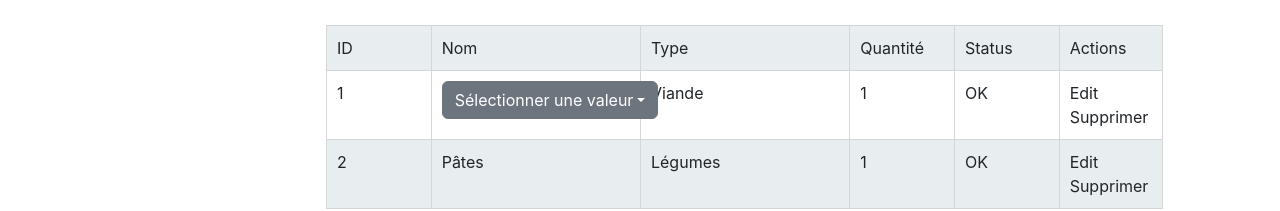
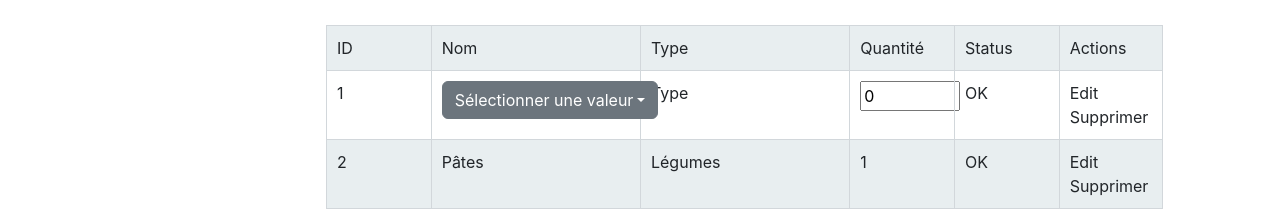
Before and after one commit to plouiserre/ShoppingManagerV2, a React (Create React App) app in the folder shopping-manager-front/: page /Meal/add in a window 1280 px wide. Shown: the part 247-458 px from the top of the page. Built offline with nearby package versions, Linux system fonts and the light colour scheme.

Commit message:
quantity updated

```diff
--- a/shopping-manager-front/src/components/MealForm/MealForm.jsx
+++ b/shopping-manager-front/src/components/MealForm/MealForm.jsx
@@ -8,7 +8,9 @@ export function MealForm({ meal, setMeal }) {
   var defaultDropdownValue = "Sélectionner une valeur";
   const stocks = useSelector((store) => store.STOCK.stocks);
   const stocksName = [];
-  const [typeStock, setTypeStock] = useState("Viande");
+  //TODO externalize in the component
+  const [typeStock, setTypeStock] = useState("Type");
+  const [quantityMealItem, setQuantityMealItem] = useState(0);
   orderedStockName();
   function orderedStockName() {
     stocks.map((stock) => {
@@ -146,7 +148,16 @@ export function MealForm({ meal, setMeal }) {
               />
             </div>
             <div className={`col-2 ${s.cellMealsSubList}`}>{typeStock}</div>
-            <div className={`col-1 ${s.cellMealsSubList}`}>1</div>
+            <div className={`col-1 ${s.cellMealsSubList}`}>
+              <input
+                type="number"
+                value={quantityMealItem}
+                onChange={(quantity) => {
+                  setQuantityMealItem(quantity);
+                }}
+                className={`${s.numberQuantityMealItem}`}
+              />
+            </div>
             <div className={`col-1 ${s.cellMealsSubList}`}>OK</div>
             <div
               className={`col-1 ${s.cellMealsSubList} ${s.cellMealsSubListRight}`}
--- a/shopping-manager-front/src/components/MealForm/style.module.css
+++ b/shopping-manager-front/src/components/MealForm/style.module.css
@@ -28,3 +28,7 @@
 .cellMealsSubListDarkBackgroundColor{
     background-color: #e8eef0;
 }
+
+.numberQuantityMealItem{
+    width: 100px;
+}
```
